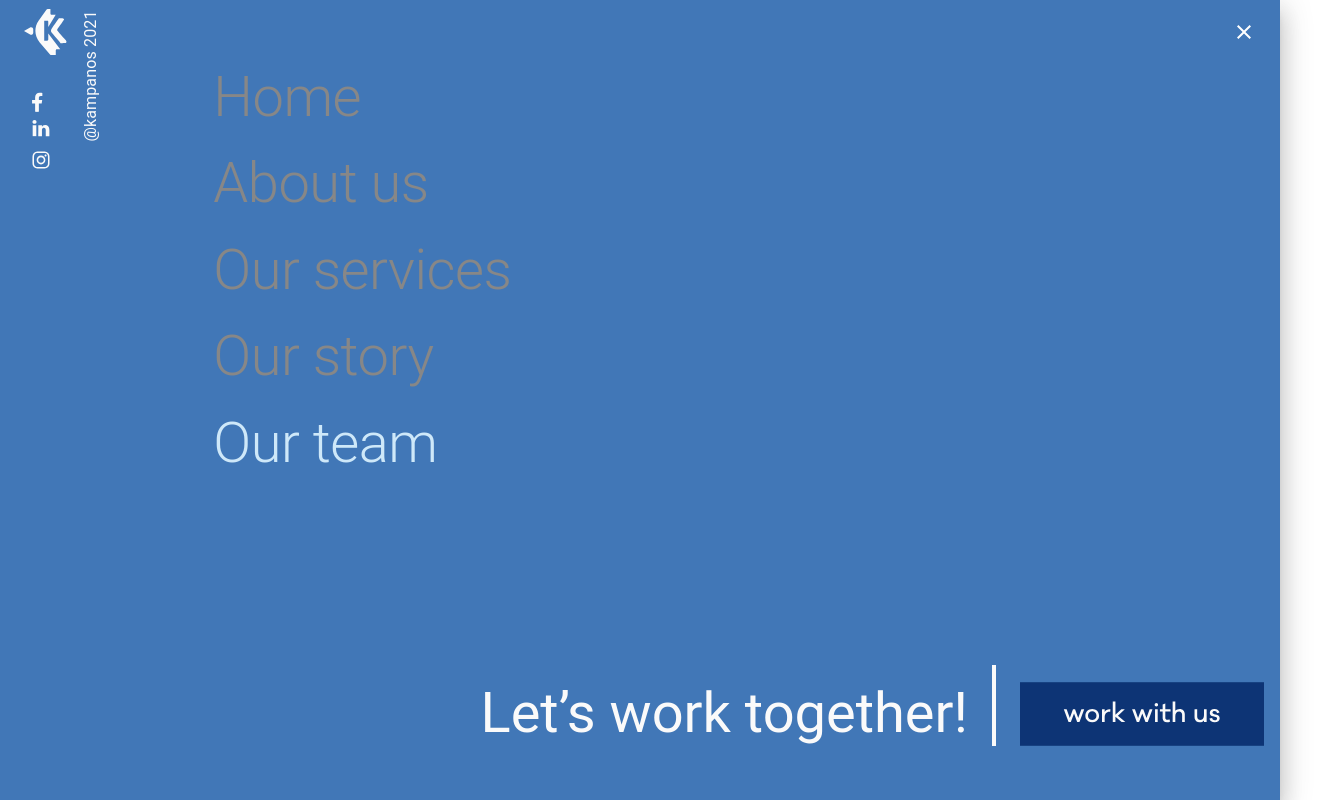
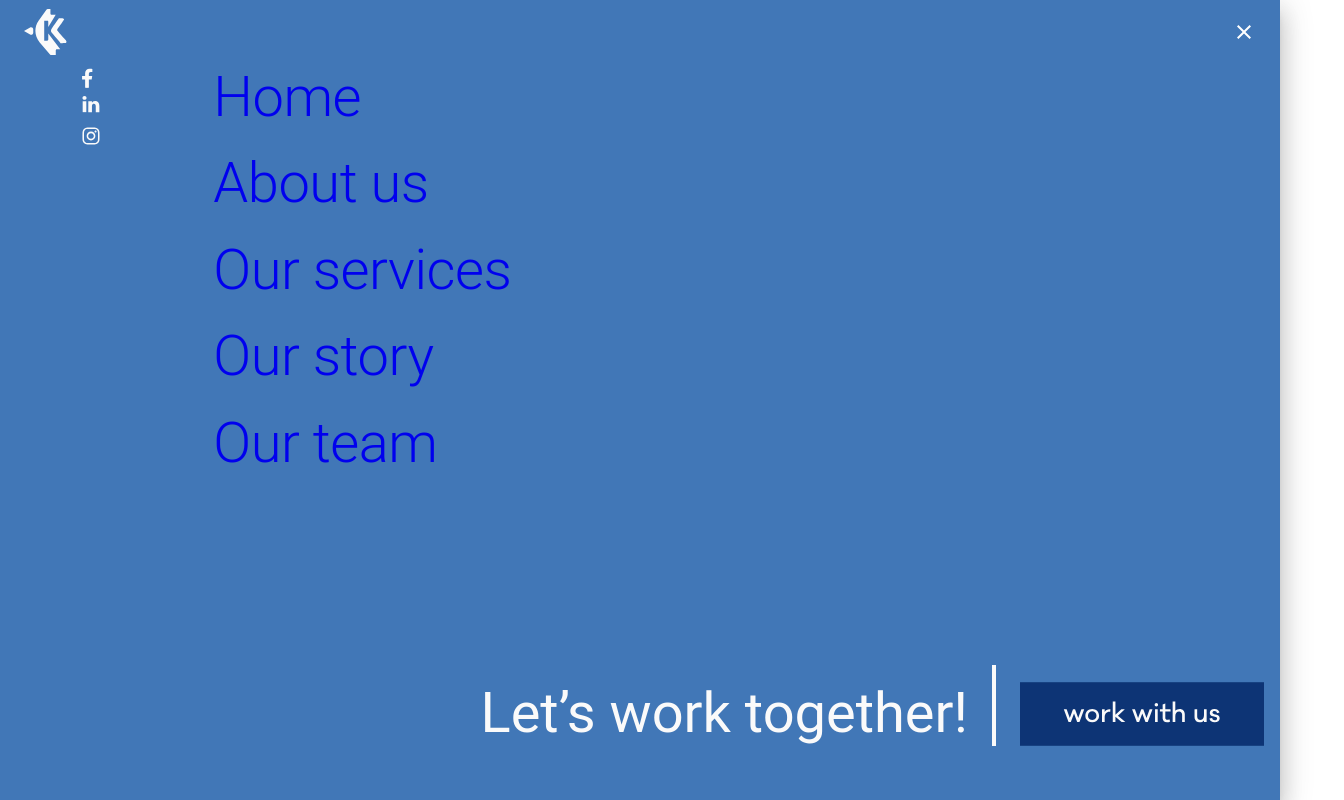
Before and after one commit to vfiedlerc/KampanosWebTranslated, a React (Create React App) app: page / in a window 1280 px wide. Both pictures are taken after a click on the button 1160 px from the left and 32 px from the top of the page. Shown: the top 800 px of the page, 1344 px wide, since content can reach past the window. Built offline with nearby package versions, Linux system fonts and the light colour scheme.

Commit message:
hashLink

```diff
--- a/package.json
+++ b/package.json
@@ -18,7 +18,8 @@
     "react": "^17.0.2",
     "react-dom": "^17.0.2",
     "react-fast-marquee": "^1.2.1",
-    "react-router-dom": "^6.0.0-beta.6",
+    "react-router-dom": "^6.0.0-beta.8",
+    "react-router-hash-link": "^2.4.3",
     "react-scripts": "4.0.3",
     "typescript": "^4.4.4",
     "web-vitals": "^1.0.1"
--- a/src/App.css
+++ b/src/App.css
@@ -13,7 +13,7 @@ body {
   height: 100vh;
   padding: 0;
   margin: 0;
-  overflow-x:hidden;
+  overflow-x:clip;
   color: #333;
   --type-first: Helvetica, Arial, sans-serif;
   --type-second: "Spectral", Georgia;
--- a/src/App.js
+++ b/src/App.js
@@ -2,16 +2,20 @@ import React from 'react';
 import './App.css';
 import { BrowserRouter, Routes, Route } from 'react-router-dom';
 import Home from './pages/Home';
-import Contact from './pages/Contact';
+
 import { Box } from '@mui/material';
+
 
 function App() {
   return (
-    <Box sx={{overflowX: 'hidden'}}>
+    <Box >
       <BrowserRouter>
         <Routes>
           <Route path="/" element={<Home />} />
-          {/* <Route path="/contact-form" element={<Contact />} /> */}
+
+
+
+
         </Routes>
       </BrowserRouter>
     </Box>
--- a/src/components/Drawer/DrawerMenu.tsx
+++ b/src/components/Drawer/DrawerMenu.tsx
@@ -16,6 +16,9 @@ import LinkIcon from "../../assets/LinkIcon.svg";
 import InstaIcon from "../../assets/InstaIcon.svg";
 import workMenuButton from "../../assets/workMenuButton.svg";
 import rectangleMenu from "../../assets/rectangleMenu.svg";
+
+
+
 
 
 export const DrawerMenu: FC<DrawerMenuProps> = ({
@@ -133,9 +136,9 @@ export const DrawerMenu: FC<DrawerMenuProps> = ({
                         <Grid item>
                           <Grid container direction="column">
                             <Grid item xs={12}>
-                              <Typography sx={{ transform: 'rotate(-90deg)' }} color=" #FAFAFA">
+                              {/* <Typography sx={{ transform: 'rotate(-90deg)' }} color=" #FAFAFA">
                                 @kampanos 2021
-                              </Typography>
+                              </Typography> */}
                             </Grid>
                             <Grid item xs={12}>
                               <img src={FaceIcon} alt="Facebook" title="Facebook" />
@@ -226,7 +229,7 @@ export const DrawerMenu: FC<DrawerMenuProps> = ({
                         >
                           <MenuItem
                             label='Our services'
-                            href='#'
+                            href='Service'
                             title='Our services'
                             target='_self'
                             color="#878787"
--- a/src/components/Drawer/MenuItem.tsx
+++ b/src/components/Drawer/MenuItem.tsx
@@ -2,6 +2,8 @@
 import * as React from "react";
 import { FC } from "react";
 import { Link, Grid } from "@mui/material";
+import { BrowserRouter, Routes, Route } from 'react-router-dom';
+import { HashLink } from 'react-router-hash-link';
 
 
 export const MenuItem: FC<MenuItemProps> = ({
@@ -12,7 +14,7 @@ export const MenuItem: FC<MenuItemProps> = ({
   color
 }: MenuItemProps) => {
   return (
-    <Link
+    <HashLink
       href={href}
       title={label}
       target={target}
@@ -20,7 +22,7 @@ export const MenuItem: FC<MenuItemProps> = ({
       color={color}
     >
       {label}
-    </Link>
+    </HashLink>
   );
 };
 
--- a/src/sections/About/About.tsx
+++ b/src/sections/About/About.tsx
@@ -97,8 +97,7 @@ const FontsBox = styled("div")(({ theme }) => ({
 export const About: FC<AboutProps> = ({ props }: AboutProps) => {
   return (
     <FontsBox sx={{ margin: '4rem auto' }}>
-      <Grid
-        container
+      <Grid container
         sx={{
           backgroundColor: "#FFF",
           mt: 30
--- a/src/sections/Footer/Footer.js
+++ b/src/sections/Footer/Footer.js
@@ -27,6 +27,7 @@ const Footer = () => {
           paddingBottom: '2.5rem',
           paddingTop: '5rem',
           textAlign: 'center',
+
         }}
 
 
--- a/src/sections/Teams/Team.tsx
+++ b/src/sections/Teams/Team.tsx
@@ -50,7 +50,7 @@ const FontsBox = styled("div")(({ theme }) => ({
       textAlign: "left",
       textAlignLast: "left",
       marginLeft: "1rem",
-      marginTop: "9rem",
+      marginTop: "8rem",
       marginBottom: "2rem",
     }
   },
@@ -61,7 +61,7 @@ const FontsBox = styled("div")(({ theme }) => ({
       textAlign: "left",
       textAlignLast: "left",
       marginLeft: "1rem",
-      marginTop: "9rem",
+      marginTop: "4rem",
       marginBottom: "2rem",
     }
   },
@@ -114,7 +114,8 @@ export const Team: FC<TeamProps> = ({
         backgroundRepeat: 'no-repeat',
         backgroundPosition: 'center',
         margin: '2rem 2rem 6rem 4rem',
-        overflow: 'hidden'
+        overflow: 'hidden',
+
       }} >
 
         <Grid item xs={12} md={4} sx={{
```
Also changed, not shown: 2 other files (tests, documents, lock files or other folders).
